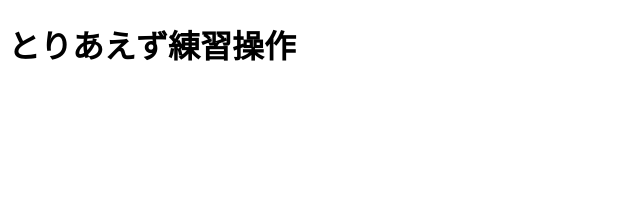
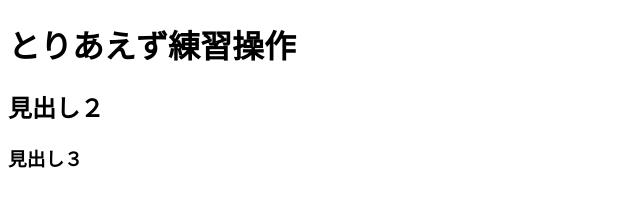
Before and after one commit to noezou/1102_git_gs, a plain HTML site: page index.html in a window 1280 px wide. Shown: the whole page, without its empty margins (0-640 px from the left). Drawn offline with Linux system fonts and the light colour scheme.

Commit message:
見出し２，３の追加

```diff
--- a/index.html
+++ b/index.html
@@ -10,5 +10,8 @@
 <body>
   <h1>とりあえず練習操作</h1>
 
+  <h2>見出し２</h2>
+  <h3>見出し３</h3>
+
 </body>
 </html>
```
